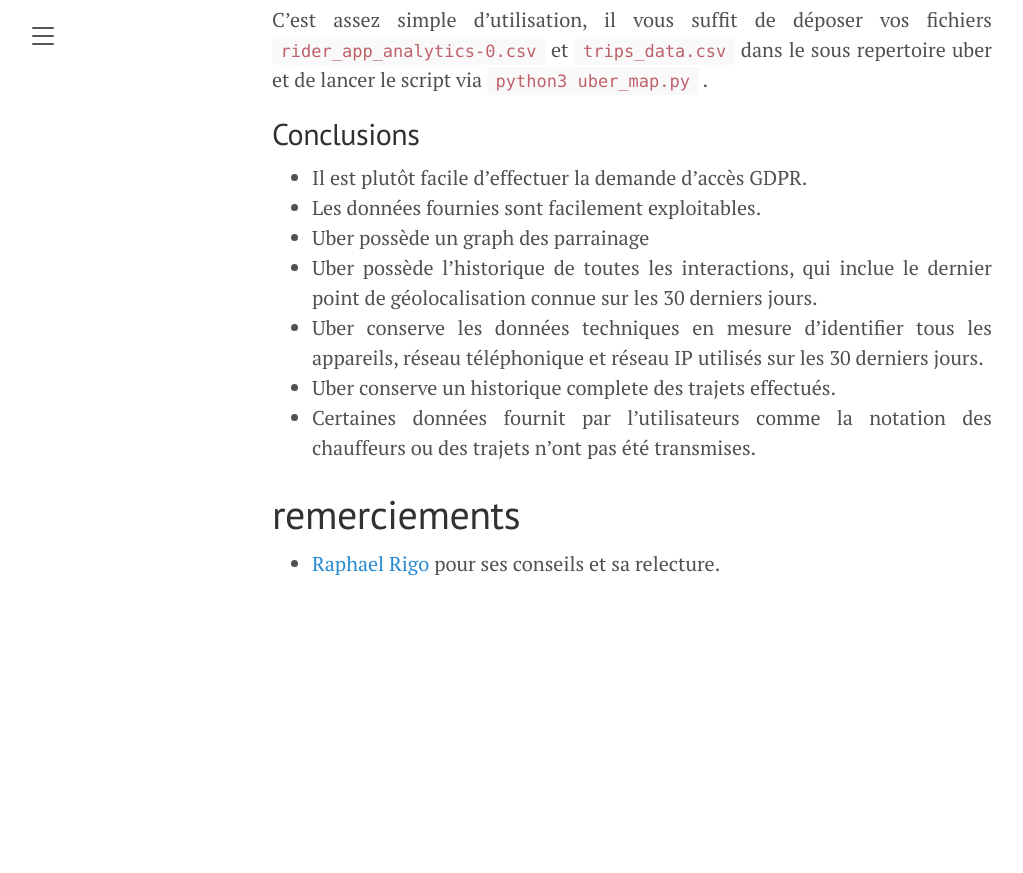
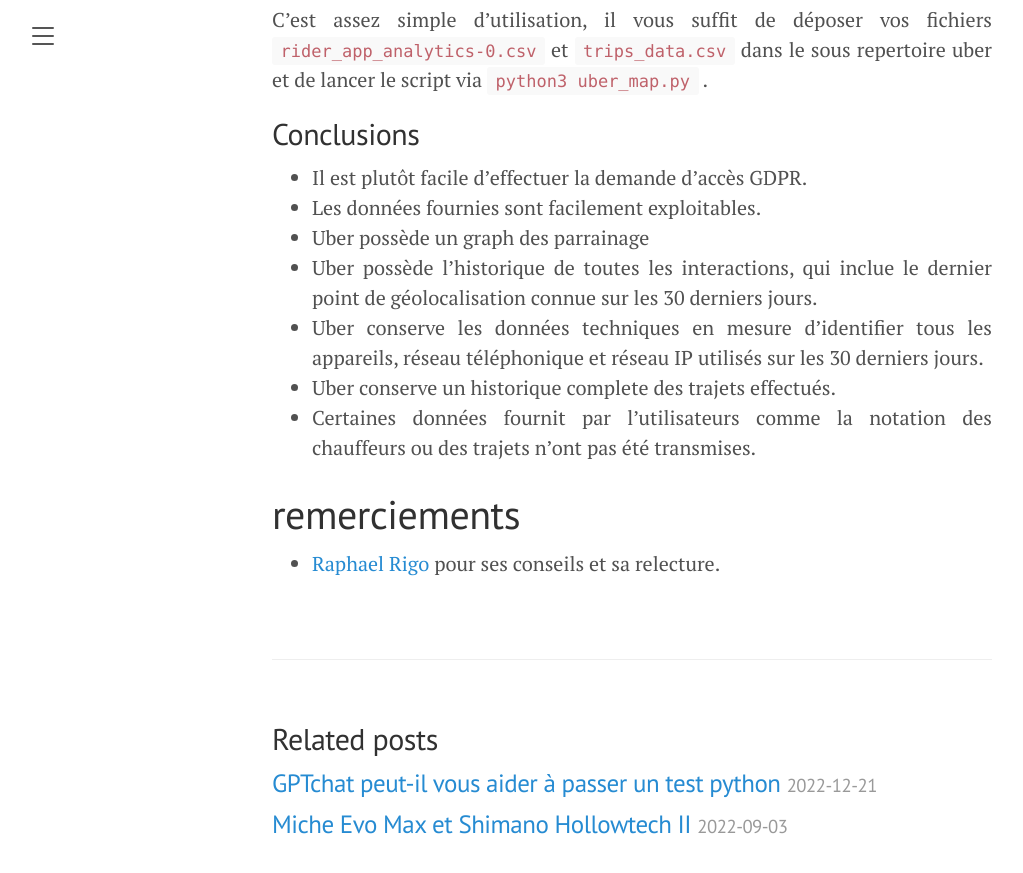
Before and after one commit to berettavexee/berettavexee.github.io, a Jekyll site: the page built from _posts/2020-04-01-Uber-et--la-GDPR.md, in a window 1280 px wide and 900 px high, scrolled down 6888 px. Shown: the top 873 px of the window, without its empty margins (8-1031 px from the left). Built offline with Jekyll 4.4.1, drawn with Linux system fonts in a browser that asks for light colours; before the commit the page ends 7547 px from its top, so only the background shows below that; some of the changed lines change nothing that is shown.

Commit message:
2022 12 21 Brainfuck GPT-3

```diff
--- a/_includes/head.html
+++ b/_includes/head.html
@@ -1,9 +1,7 @@
 <head>
   <link href="http://gmpg.org/xfn/11" rel="profile">
   <meta http-equiv="content-type" content="text/html; charset=utf-8">
-
   <meta name="viewport" content="width=device-width, initial-scale=1.0, maximum-scale=1">
-
   <title>
     {% if page.title == "Home" %}
       {{ site.title }} &middot; {{ site.tagline }}
--- /dev/null
+++ b/_posts/2022-09-03-MicheEvoMax.md
@@ -0,0 +1,19 @@
+---
+layout: post
+title: "Miche Evo Max et Shimano Hollowtech II"
+date: 2022-09-03
+author: "guiral Lacotte"
+language: french
+tags: vélo Miche Shimano
+---
+![Pédalier Miche Pistard 2.0](/assets/img/miche-pistard-2.jpg)
+
+Voici un court article au sujet des boîtiers de pédalier Miche Evo Max et de leur compatibilité avec les boîtiers de pédalier Shimano Hollowtech II.
+Pourquoi, écrire cette article ? J'ai récément (juillet 2022) acheté un pédalier Miche Pistard 2.0 pour un vélo à pignon fixe. Le fabricant annonce que seul les boîtiers de pédalier de la gamme Miche Evo Max sont compatible avec ce modèle. Cela semble plutôt évident vue qu'ils n'ont que deux gammes de boîtiers, axe carré JIS et Evo Max.
+
+![Boîtier Evo Max](/assets/img/miche-evo-max.jpg)
+J’ai donc acheté par la même occasion un boîtier Miche Evo Max au format BSA. Premières constations le boîtier fait plutôt bas de gamme, les flasques sont en aluminium non anodisé et ne comportent aucune indication de montage. La distinction droite, gauche et le sens de montage auraient été des miniums.
+
+## Les tolérances
+
+## Les montages de roulements sur les boitiers de pédalier
--- /dev/null
+++ b/_posts/2022-12-21-BrainFuckGPT-3.md
@@ -0,0 +1,334 @@
+---
+layout: post
+title: "GPTchat peut-il vous aider à passer un test python"
+date: 2022-12-21
+author: "guiral Lacotte"
+language: french
+tags: Python GPT-3 brainfuck IA
+---
+
+# GPTchat peut-il vous aider à passer un test python
+
+>"Vous rêvez de décrocher votre prochain emploi dans le monde de la technologie, mais vous êtes stressé à l'idée de devoir passer un test de programmation en Python? Ne paniquez pas! Dans cet article, je vous raconte comment j'ai utilisé GPT-3, l'un des modèles de traitement du langage naturel les plus avancés au monde, pour réussir haut la main un test de programmation en Python lors d'un entretien d'embauche. Suivez mes conseils et vous serez prêt à affronter n'importe quel test de programmation en toute confiance." -- *ChatGPT*
+
+Je perdais mon temps sur Twitter lorsque je suis tombé sur ce tweet [[https://twitter.com/MathisHammel/status/1605131425501569029]] qui proposait de passer un test en Python qui serait représentatif de ce qui pourrait être demandé lors d'un entretien d'embauche. L'exercice consistait à implémenter un interpréteur BrainFuck [[https://en.wikipedia.org/wiki/BrainFuck]], un langage de programmation étrange et volontairement incompréhensible. L'exercice était interessant, je n'avais jamais codé d'interpreteur j'ai décidé de relever le défi.
+
+Après quelques recherches sur GitHub, j'ai trouvé un interpréteur BF en Python 3 déjà fonctionnel. Je l'ai copié-collé sur la page coderpad.io et j'ai effectué quelques modifications pour utiliser les bons tampons. Lorsque j'ai lancé l'évaluation, j'ai obtenu un score modeste de 6 sur 15. Après une vingtaine de minutes de lecture de la documentation et quelques corrections, j'ai obtenu 13 sur 15. Les tests 11 et 12 me résistaient encore. Je suis retourné travailler et j'ai repris le problème en fin de journée. En lisant un peu le code BF du test, j'ai découvert qu'il générait un débordement d'entier (il faut simuler un integer underflow alors que python renvoie un nombre négatif) et que c'était probablement là que venait le problème. Après quelques modifications, j'ai finalement obtenu le score maximal de 15 sur 15.
+
+Je poste donc fièrement mon résultat sur Twitter. Parmi les nombreuses réponses au tweet original, l'une d'elles attire mon attention.
+
+>"NUL pour un entretien
+>
+>Déjà chatgpt va le coder à sa place
+>
+>Ensuite python pour faire des algos de ce type c'est juste pas le bon langage
+>Ensuite tu demandes au dev plusieurs centaines de lignes alors qu'un dev ça code 10 lignes par jour
+>Puis demander un algo étudient à un pro 😑" --*@dededede4*
+
+Mes précédents tests ont démontré qu'il était déjà tout à fait possible de tricher en utilisant des outils comme GitHub Copilot, mais cela nécessite des connaissances en programmation. Mon idée et défi consiste à essayer de produire une solution sans écrire moi-même une seule ligne de code, voire sans apporter aucune modification. Le NoCode est à la mode, c'est l'occasion de tester.
+
+Voici les règles du défi:
+1. Le résultat doit être obtenu à partir d'une seule demande à GPT-3/ChatGPT.
+2. La demande doit être faite en français.
+3. La demande doit être effectuée dans une nouvelle conversation.
+
+## Approche naïve
+
+*Requette:Je voudrais un interpreteur brainfuck en python 3.*
+
+*Résultat:*
+	#!/usr/bin/env python3
+
+	import sys
+
+	def run_bf(bf_code, input_str):
+	    input_chars = list(input_str)
+	    input_len = len(input_chars)
+	    input_index = 0
+
+	    # Initialise la mémoire à zéro
+	    memory = [0]
+	    pointer = 0
+
+	    # Initialise la sortie à une chaîne vide
+	    output = ""
+
+	    # Itère sur chaque caractère du code Brainfuck
+	    for c in bf_code:
+	        if c == ">":
+	            # Incrémente le pointeur de mémoire
+	            pointer += 1
+	            if pointer == len(memory):
+	                memory.append(0)
+	        elif c == "<":
+	            # Décrémente le pointeur de mémoire
+	            pointer -= 1
+	        elif c == "+":
+	            # Incrémente la valeur à l'emplacement de mémoire actuel
+	            memory[pointer] = (memory[pointer] + 1) % 256
+	        elif c == "-":
+	            # Décrémente la valeur à l'emplacement de mémoire actuel
+	            memory[pointer] = (memory[pointer] - 1) % 256
+	        elif c == ".":
+	            # Ajoute la valeur de l'emplacement de mémoire actuel à la sortie
+	            output += chr(memory[pointer])
+	        elif c == ",":
+	            # Lit un caractère de l'entrée et le stocke à l'emplacement de mémoire actuel
+	            if input_index < input_len:
+	                memory[pointer] = ord(input_chars[input_index])
+	                input_index += 1
+	            else:
+	                memory[pointer] = 0
+	        elif c == "[":
+	            # Si la valeur de l'emplacement de mémoire actuel est nulle, saute au caractère de fermeture de la boucle
+	            if memory[pointer] == 0:
+	                loop_count = 1
+	                while loop_count > 0:
+	                    c = bf_code[i]
+	                    i += 1
+	                    if c == "[":
+	                        loop_count += 1
+	                    elif c == "]":
+	                        loop_count -= 1
+	        elif c == "]":
+	            # Si la valeur de l'emplacement de mémoire actuel n'est pas nulle, saute au caractère d'ouverture de la boucle
+	            if memory[pointer] != 0:
+	                loop_count = 1
+	                while loop_count > 0:
+	                    c = bf_code[i]
+	                    i -= 1
+	                    if c == "[":
+	                        loop_count -= 1
+	                    elif c == "]":
+	                        loop_count += 1
+
+	    return output
+
+	def main():
+	    # Vérifie qu'un fichier a été passé en argument
+	    if len(sys.argv) != 2:
+	        print("Utilisation: bf.py fichier.bf")
+
+
+GPT-3 nous donne un interpréteur BF fonctionnel qui semble avoir été copié-collé depuis un dépôt quelconque, mais c'est un bon début.
+
+## 30 minutes plutard
+
+*Requete: Je voudrai un interpreteur brainfuck en python 3 sous la forme d'une fonction qui prend en entrer le code sous la forme d'un array nomé brainfuck_code et les entrées utilisateurs sous la forme d'un array nomé def solution user_input. La mémoire est cyclique et fait 30000 cellules. Les entrée mémoire sont des bytes non signés.*
+
+*Résultat:*
+
+>Voici comment vous pourriez écrire une fonction en Python 3 qui interprète du code Brainfuck. Cette fonction prend en entrée une chaîne de caractères représentant le code Brainfuck et une chaîne de caractères représentant les entrées utilisateur, et retourne une chaîne de caractères représentant la sortie générée par le code Brainfuck:
+
+	def interpret_brainfuck(brainfuck_code, user_input):
+	    # Créer une liste de 30000 bytes non signés pour la mémoire
+	    memory = [0] * 30000
+
+	    # Initialiser les variables d'instruction et de pointeur de mémoire
+	    instruction_ptr = 0
+	    memory_ptr = 0
+
+	    # Initialiser la sortie à une chaîne vide
+	    output = ""
+
+	    # Initialiser l'index de l'entrée utilisateur à 0
+	    input_idx = 0
+
+	    # Répéter jusqu'à ce que l'instruction pointée soit "EOF" (fin de fichier)
+	    while brainFuck_code[instruction_ptr] != "EOF":
+	        # Récupérer l'instruction actuelle
+	        instruction = brainFuck_code[instruction_ptr]
+
+	        # Exécuter l'instruction en fonction de sa valeur
+	        if instruction == ">":
+	            # Incrémenter le pointeur de mémoire
+	            memory_ptr += 1
+	        elif instruction == "<":
+	            # Décrémenter le pointeur de mémoire
+	            memory_ptr -= 1
+	        elif instruction == "+":
+	            # Incrémenter la valeur de la cellule de mémoire pointée
+	            memory[memory_ptr] += 1
+	        elif instruction == "-":
+	            # Décrémenter la valeur de la cellule de mémoire pointée
+	            memory[memory_ptr] -= 1
+	        elif instruction == ".":
+	            # Ajouter la valeur de la cellule de mémoire pointée à la sortie
+	            output += chr(memory[memory_ptr])
+	        elif instruction == ",":
+	            # Lire l'entrée utilisateur et affecter sa valeur à la cellule de mémoire pointée
+	            memory[memory_ptr] = ord(user_input[input_idx])
+	            input_idx += 1
+	        elif instruction == "[":
+	            # Si la valeur de la cellule de mémoire pointée est 0, sauter à la correspondance de "]"
+	            if memory[memory_ptr] == 0:
+	                instruction_ptr = brainFuck_code.index("]", instruction_ptr)
+	        elif instruction == "]":
+	            # Si la valeur de la cellule de mémoire pointée n'est pas 0, retourner à la correspondance de "["
+	            if memory[memory_ptr] != 0:
+	                instruction_ptr = brainFuck_code.index("[", 0, instruction_ptr)
+
+	        # Passer à l'instruction suivante
+	        instruction_ptr += 1
+
+	    #
+
+
+Le code comprend des commentaires en français, ce qui est positif. GPT-3 a également respecté la demande de produire une fonction et de donner des noms de variables appropriés.
+Cependant, il y a quelques points à améliorer:
+- La fonction ne retourne pas de valeur de sortie.
+- La mémoire n'est pas implémentée de manière cyclique (elle ne retourne pas à zéro une fois qu'elle atteint la fin de la liste).
+- Les entrées ne sont pas traitées comme des entiers, mais comme des chaînes de caractères."
+
+Après avoir effectué plusieurs tests, j'ai constaté que dans sa version d'essai gratuite, GPT-3 tronquait les réponses qui étaient trop longues lorsque le service était surchargé, ce qui expliquait l'absence de retour de la fonction plutôt qu'un oubli réel de la part du système.
+
+*Requete: la fonction doit retourner la sortie.*
+
+*Réponse: Pour retourner la sortie générée par le code Brainfuck, il suffit de retourner la chaîne de caractères output à la fin de la fonction interpret_brainFuck. Voici comment la fonction complète pourrait ressembler: ...*
+
+*Requete: La mémoire doit être cyclique.*
+
+*Réponse: Pour que la mémoire soit cyclique dans l'interpréteur BrainFuck que j'ai proposé, vous pouvez ajouter un modulo 30000 aux opérations d'incrémentation et de décrémentation du pointeur de mémoire. Cela permettra de s'assurer que le pointeur de mémoire reste compris entre 0 et 29999, ce qui correspond aux limites de la mémoire cyclique de 30000 cellules. Voici comment la fonction pourrait être modifiée pour prendre en compte la mémoire cyclique: ...*
+
+*Requete: Les cellules mémoires sont des entiers non signés compris entre 0 et 255.*
+
+*Pour que les cellules de mémoire soient des entiers non signés compris entre 0 et 255, vous pouvez utiliser le type de données bytes de Python, qui est une séquence immutable d'octets. Vous pouvez créer une liste de 30000 octets non signés en utilisant la fonction bytes de Python et en initialisant chaque élément à 0. Voici comment la fonction interpret_brainFuck pourrait être modifiée pour utiliser des octets non signés pour les cellules de mémoire: ...*
+
+C'est là que les choses deviennent intéressantes. Le commentaire introductif est plutôt juste, mais le code fourni ne le prend absolument pas en compte. Il recrache le code lors de l'étape précédente.
+
+	def interpret_brainFuck(brainFuck_code, user_input):
+			...
+	        if instruction == ">":
+	            # Incrémenter le pointeur de mémoire de manière cyclique
+	            memory_ptr = (memory_ptr + 1) % 30000
+	        elif instruction == "<":
+	            # Décrémenter le pointeur de mémoire de manière cyclique
+	            memory_ptr = (memory_ptr - 1) % 30000
+	        elif instruction == "+":
+	            # Incrémenter la valeur de la cellule de mémoire pointée
+	            memory[memory_ptr] += 1
+	        elif instruction == "-":
+	            # Décrémenter la valeur de la cellule de mémoire pointée
+	            memory[memory_ptr] -= 1
+
+* Requête: Les valeurs stockées en mémoires sont comprises entre 0 et 255.*
+* Réponse:Pour s'assurer que les valeurs stockées en mémoire restent comprises entre 0 et 255, vous pouvez utiliser l'opérateur modulo % dans les opérations d'incrémentation et de décrémentation des cellules de mémoire. Cela permettra de limiter les valeurs des cellules de mémoire à l'intervalle [0, 255]. Voici comment la fonction interpret_brainFuck pourrait être modifiée pour limiter les valeurs des cellules de mémoire à l'intervalle [0, 255]:*
+
+	def interpret_brainFuck(brainFuck_code, user_input):
+			...
+	        # Exécuter l'instruction en fonction de sa valeur
+	        if instruction == ">":
+	            # Incrémenter le pointeur de mémoire de manière cyclique
+	            memory_ptr = (memory_ptr + 1) % 30000
+	        elif instruction == "<":
+	            # Décrémenter le pointeur de mémoire de manière cyclique
+	            memory_ptr = (memory_ptr - 1) % 30000
+	        elif instruction == "+":
+	            # Incrémenter la valeur de la cellule de mémoire pointée de manière modulaire
+	            memory[memory_ptr] = (memory[memory_ptr] + 1) % 256
+	        elif instruction == "-":
+	            # Décrémenter la valeur de la cellule de mémoire pointée de manière modulaire
+	            memory[memory_ptr] = (memory[memory_ptr] - 1) % 256
+	        elif instruction == ".":
+
+
+
+Au final, j'ai obtenu un code qui fonctionne, mais qui ne passe que 6 tests sur 15. Ce qui n'est pas trop mal si l'on considère que je n'ai écrit aucune ligne de code moi-même. J'ai refait l'exercice en anglais. Cette fois-ci GPT-3 s'en sort beaucoup mieux. Le temps de traitement était plus court, ce qui a permis de réduire les problèmes de troncature des réponses (probablement dus à un délai d'expiration) et il a mieux intégré les remarques. Le code suivant a obtenu un score de 8 sur 15 lors du test initial.
+
+	def solution(code, user_input):
+	    memory = [0] * 30000  # Memory with 30,000 cells, initialized to 0
+
+	    # Pointer to current cell in memory
+	    ptr = 0
+
+	    # Index of the current input character
+	    input_index = 0
+
+	    # Output string
+	    output = ''
+
+	    # Loop through each character in the code
+	    i = 0
+	    while i < len(code):
+	        # Get the current character and move to the next
+	        char = code[i]
+	        i += 1
+
+	        if char == '>':
+	            # Increment the pointer, wrapping around if necessary
+	            ptr = (ptr + 1) % len(memory)
+	        elif char == '<':
+	            # Decrement the pointer, wrapping around if necessary
+	            ptr = (ptr - 1) % len(memory)
+	        elif char == '+':
+	            # Increment the value at the current cell, wrapping around if necessary
+	            memory[ptr] = (memory[ptr] + 1) % 256
+	        elif char == '-':
+	            # Decrement the value at the current cell, wrapping around if necessary
+	            memory[ptr] = (memory[ptr] - 1) % 256
+	        elif char == '.':
+	            # Append the character with the ASCII value of the current cell to the output string
+	            output += chr(memory[ptr])
+	        elif char == ',':
+	            # Input a character from the user_input list and store its ASCII value in the current cell
+	            memory[ptr] = ord(user_input[input_index])
+	            input_index += 1
+	        elif char == '[':
+	            # If the value at the current cell is 0, jump to the corresponding ']'
+	            if memory[ptr] == 0:
+	                loop = 1
+	                while loop > 0:
+	                    char = code[i]
+	                    i += 1
+	                    if char == '[':
+	                        loop += 1
+	                    elif char == ']':
+	                        loop -= 1
+	        elif char == ']':
+	            # If the value at the current cell is not 0, jump back to the corresponding '['
+	            loop = 1
+	            while loop > 0:
+	                i -= 1
+	                char = code[i]
+	                if char == '[':
+	                    loop -= 1
+	    print('Output :', output)
+	    return output
+
+En conclusion, est-ce que GPT-3 permet de tricher lors d'un entretien en temps limité et est-ce que le NoCode et les intelligences artificielles vont mettre les développeurs au chômage? La réponse est non. Tout d'abord, dans sa version gratuite, GPT-3 est assez lent à répondre. J'ai mis moins de temps à trouver un dépôt GitHub en utilisant Google qu'à attendre la réponse de GPT-3 lorsque j'ai fait la demande en français. Sans une compréhension fine des problémes les résultats fournis sont inexploitables. Il est difficile et inefficace de lui faire prendre en compte des détails d'implémentation tels que le bouclage mémoire ou certains comportements (débordement d'entier) lorsqu'on l'interroge en anglais, et presque impossible lorsqu'on l'interroge en français.
+
+GPT-3 ne connait que python jusqu'à la version 3.8, si on lui demande d'utiliser la fonction match/case introduite dans python 3.10 il perd les pédales et nous raccompte n'importe quoi.
+
+> Q: Pourrais-tu utiliser match case à la place de if elif ?
+>
+> R: Oui, vous pouvez utiliser un dictionnaire et la fonction get pour remplacer les structures if et elif dans la fonction interpret_brainFuck. Le dictionnaire sera utilisé pour associer chaque instruction BrainFuck à une fonction qui effectue l'opération correspondante. Voici comment la fonction interpret_brainFuck pourrait être modifiée pour utiliser un dictionnaire et la fonction get:
+
+	def interpret_brainFuck(brainFuck_code, user_input):
+		...
+	    operations = {
+	        ">": lambda: setattr(memory_ptr, (memory_ptr + 1) % 30000),
+	        "<": lambda: setattr(memory_ptr, (memory_ptr - 1) % 30000),
+	        "+": lambda: setattr(memory[memory_ptr], (memory[memory_ptr] + 1) % 256),
+	        "-": lambda: setattr(memory[memory_ptr], (memory[memory_ptr] - 1) % 256),
+	        ".": lambda: setattr(output, output + chr(memory[memory_ptr])),
+	        ",": lambda: setattr(memory[memory_ptr], ord(user_input[input_idx])),
+	        "[": lambda: setattr(instruction_ptr, brainFuck_code.index("]", instruction_ptr))
+	            if memory[memory_ptr] == 0 else None,
+	        "]": lambda: setattr(instruction_ptr, brainFuck_code.index("[", 0, instruction_ptr))
+	            if memory[memory_ptr] != 0 else None,
+	    }
+
+	    # Répéter jusqu'à ce que l'instruction pointée soit "EOF" (fin de fichier)
+	    while brainFuck_code[instruction_ptr] != "EOF":
+	        # Récupérer l'instruction actuelle et exécuter l'opération correspondante
+	        operations.get(brainFuck_code[instruction_ptr], lambda: None)()
+
+	        # Passer à l'instruction suivante
+	        instruction_ptr += 1
+
+	    # Retourner la sortie générée par le code BrainFuck
+	    return output
+
+> Dans cette version de la fonction, chaque instruction BrainFuck est associée à une fonction lambda qui effectue l'opération correspondante. Lorsque l'instruction est exécutée, la fonction lambda est appelée en utilisant la méthode get du dictionnaire 'operations'.
+
+Utiliser un dictionnaire de fonctions pourrait être une solution élégante pour résoudre ce problème, mais le code part complètement en vrille et définit des lambda avec des setattr avec deux arguments au lieu de trois. Ensuite, il attend un EOF sur un tableau. Si vous voulez casser GPT-3, demandez-lui de coder en Python 3.10.
```
Also changed, not shown: _drafts/2020-04-10 Strava.png (added), _drafts/French2.jpg (added), _drafts/Privacy_Zones_3_-_Android_Fr.png (added), assets/img/Tech_Image_HollowtechIITechnology_03.jpg (added), assets/img/Tech_Image_HollowtechIITechnology_04.jpg (added), assets/img/miche-evo-max.jpg (added), assets/img/miche-pistard-2.jpg (added).
